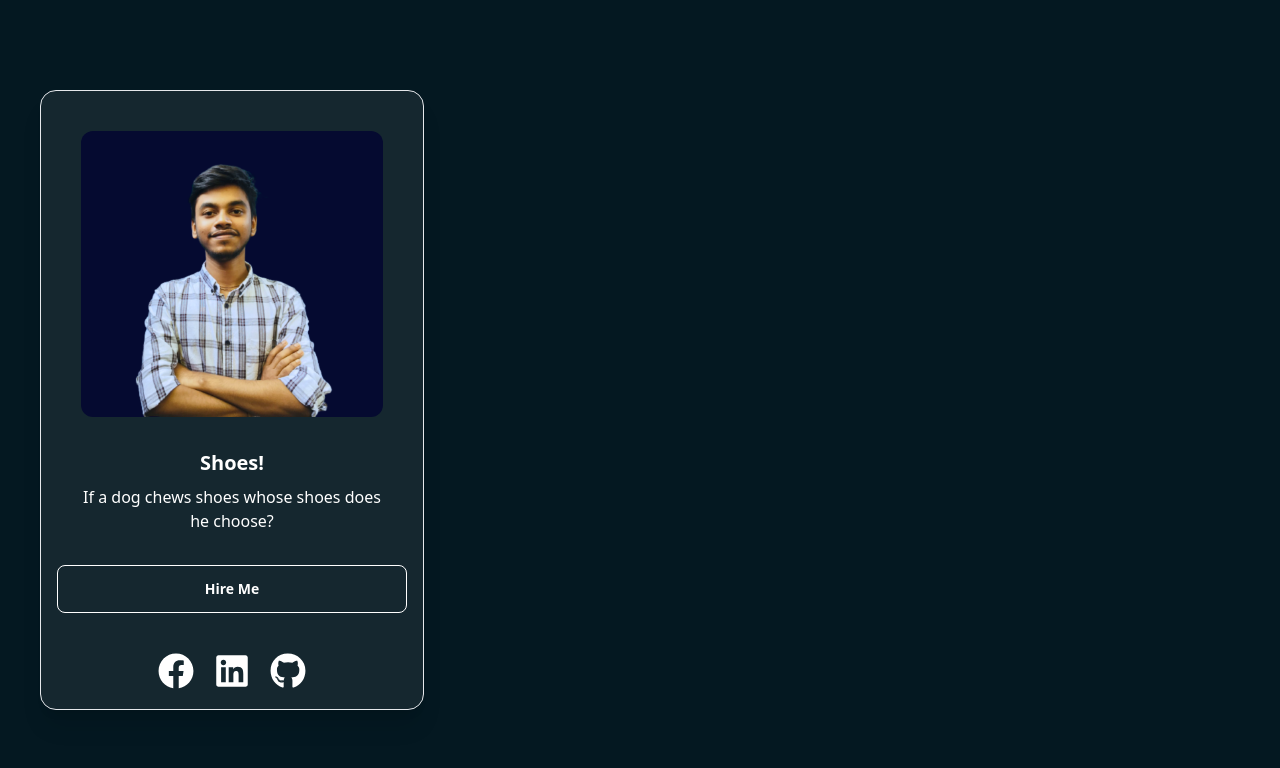
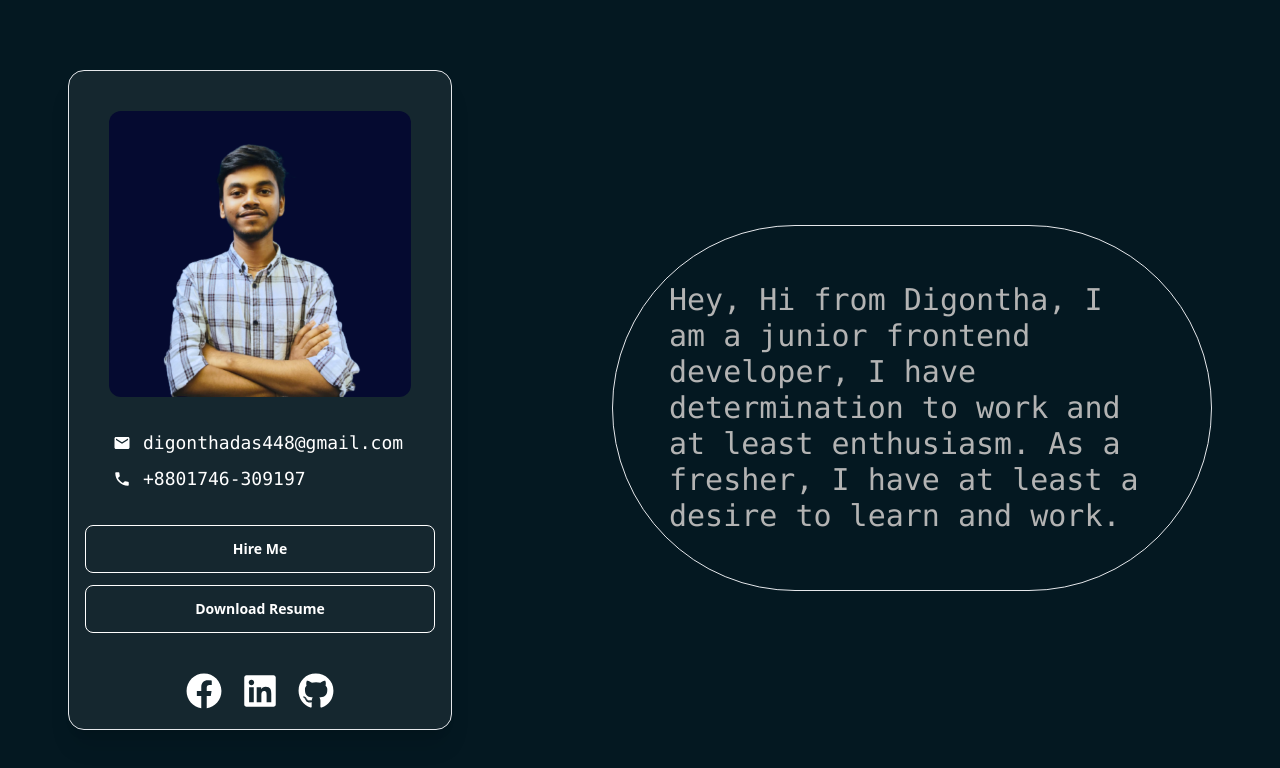
Before and after one commit to Digontha/My-Protfolio, a React (Vite) app: page / in a window 1280 px wide. Shown: the top 768 px of the page. Built offline with nearby package versions, Linux system fonts and the light colour scheme.

Commit message:
write about me

```diff
--- a/index.html
+++ b/index.html
@@ -2,9 +2,9 @@
 <html lang="en"  data-theme="light">
   <head>
     <meta charset="UTF-8" />
-    <link rel="icon" type="image/svg+xml" href="/vite.svg" />
+    <link rel="icon" type="image/svg+xml" href="./public/digontha.png" />
     <meta name="viewport" content="width=device-width, initial-scale=1.0" />
-    <title>Vite + React</title>
+    <title>Digontha</title>
   </head>
   <body>
     <div id="root"></div>
--- a/src/Pages/Home.jsx
+++ b/src/Pages/Home.jsx
@@ -3,8 +3,11 @@ import MyCard from '../components/MyCard';
 
 const Home = () => {
     return (
-        <div  className='flex items-center h-screen ml-10'>
-           <MyCard></MyCard>
+        <div className='lg:flex lg:items-center lg:justify-center lg:h-screen  lg:px-10 lg:gap-40'>
+            <MyCard></MyCard>
+            <div className='lg:w-[600px] border p-14 rounded-full mt-4'>
+                <h1 className='lg:text-3xl text-[#B3B3B3] font-mono'>  Hey, Hi from Digontha, I am a junior frontend developer, I have determination to work and at least enthusiasm. As a fresher, I have at least a desire to learn and work.</h1>
+            </div>
         </div>
     );
 };
--- a/src/components/MyCard.jsx
+++ b/src/components/MyCard.jsx
@@ -1,25 +1,37 @@
 import { FaFacebook, FaGithub, FaLinkedin } from "react-icons/fa";
+import { MdEmail, MdPhone } from "react-icons/md";
 import img from "../../public/digontha.png"
+import { Link } from "react-router-dom";
 const MyCard = () => {
     return (
         <>
 
-            <div className="card w-96 bg-[#15272F] border text-white shadow-xl">
+            <div className="card lg:w-96 bg-[#15272F] border text-white shadow-xl">
                 <figure className="px-10 pt-10">
                     <img src={img} alt="Shoes" className="rounded-xl " />
                 </figure>
-                <div className="card-body items-center text-center">
-                    <h2 className="card-title">Shoes!</h2>
-                    <p>If a dog chews shoes whose shoes does he choose?</p>
-
+                <div className="card-body lg:text-lg lg:ml-3">
+                    <div className="flex items-center lg:gap-3">
+                        <MdEmail />
+                        <a href="mailto:digonthadas448@gmail.com" className="text-white font-mono">
+                            digonthadas448@gmail.com
+                        </a>
+                    </div>
+                    <div className="flex items-center lg:gap-3">
+                        <MdPhone />
+                        <a href="tel:+8801746309197" className="text-white  font-mono">
+                            +8801746-309197
+                        </a>
+                    </div>
                 </div>
                 <div className="mb-5 px-4">
                     <button className="btn btn-outline text-white w-full">Hire Me</button>
+                    <button className="btn btn-outline text-white w-full mt-3">Download Resume</button>
                 </div>
                 <div className="flex justify-center items-center text-4xl my-5 gap-5">
-                <FaFacebook></FaFacebook>
-                <FaLinkedin />
-                <FaGithub />
+                <Link to="https://www.facebook.com/digontha.das.7" target="blank"> <FaFacebook className="cursor-pointer" /></Link>
+                    <Link to="linkedin.com/in/digontha-das-51480a2a3" target="blank"> <FaLinkedin className="cursor-pointer" /></Link>
+                    <Link to="https://github.com/Digontha" target="blank"> <FaGithub className="cursor-pointer" /></Link>
                 </div>
             </div>
 
```
